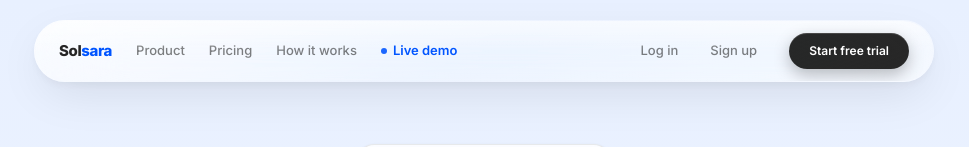
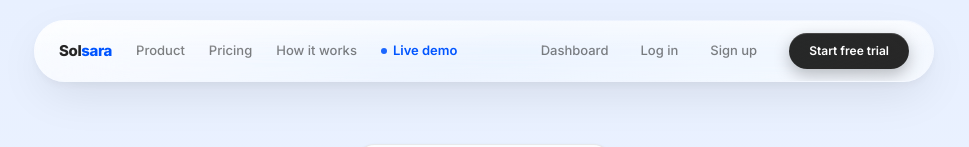
Before and after one commit to NarenS31/Solsara, a Next.js app in the folder frontend/: page / in a window 1280 px wide. Shown: the top 147 px of the page, without its empty margins (156-1125 px from the left). Built offline with nearby package versions, Linux system fonts and the light colour scheme.

Commit message:
Navbar: add Dashboard link

```diff
--- a/frontend/app/page.tsx
+++ b/frontend/app/page.tsx
@@ -67,6 +67,12 @@ function NavBrandAndLinks() {
 function NavAuthAndCta() {
   return (
     <div className="flex items-center gap-6 sm:gap-8 shrink-0">
+<Link
+              href="/dashboard"
+              className="text-[13px] font-medium text-black/50 no-underline transition-colors hover:text-black py-1"
+            >
+              Dashboard
+            </Link>
 <Link
               href="/login"
               className="text-[13px] font-medium text-black/50 no-underline transition-colors hover:text-black py-1"
```
